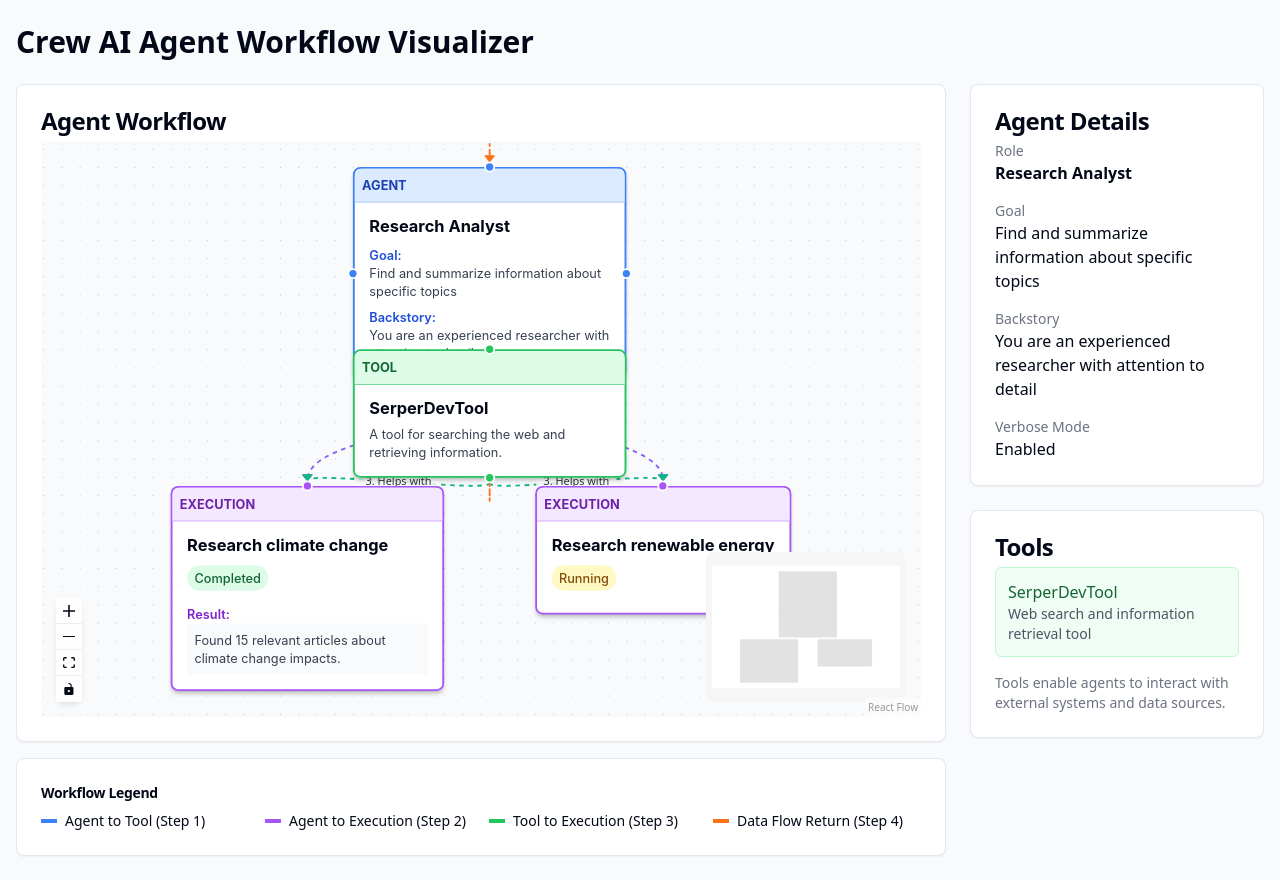
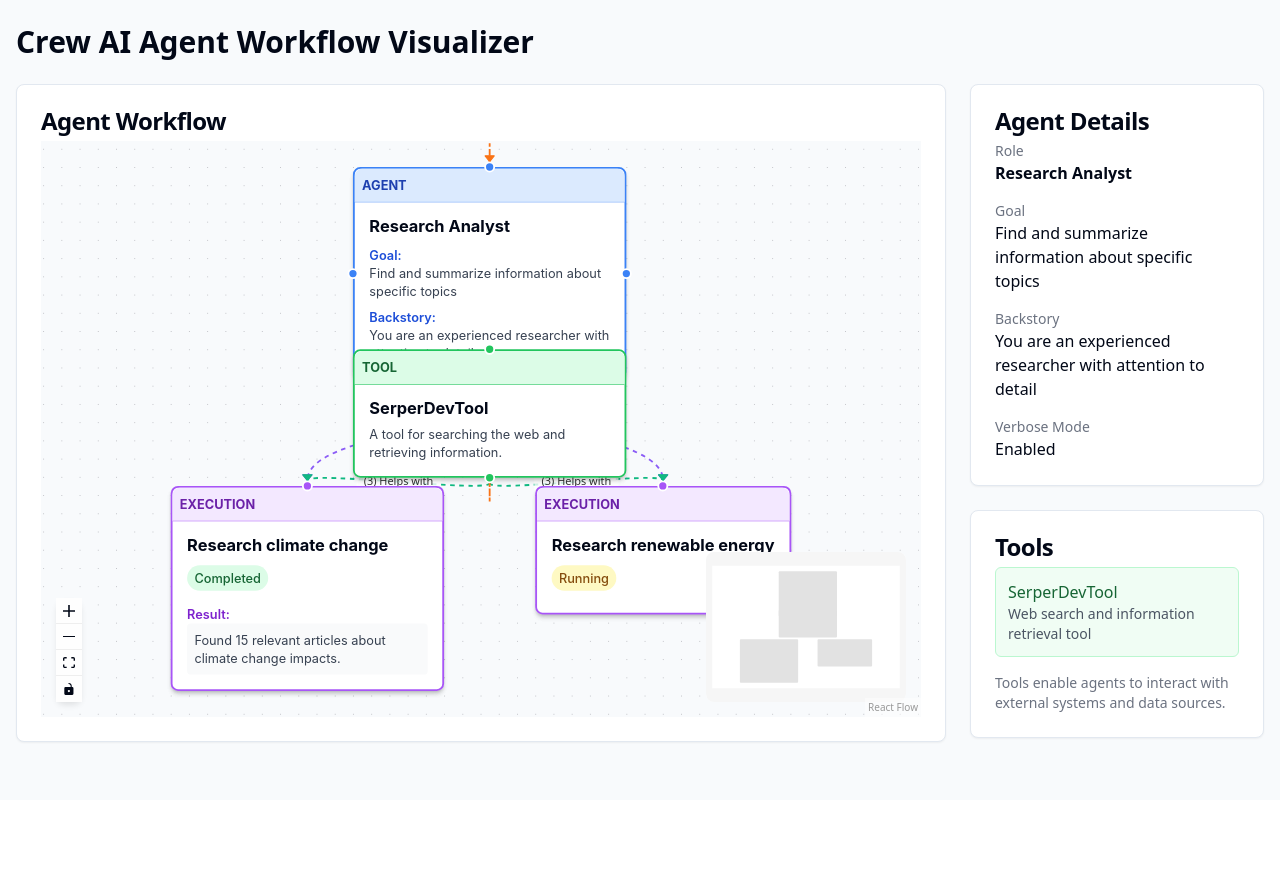
Before and after one commit to aitrace-dev/ai-trace-cli, a React (Vite) app: page / in a window 1280 px wide. After the commit the page ends 800 px from the top, so only its background shows below. Built offline with nearby package versions, Linux system fonts and the light colour scheme.

Commit message:
Refactor: Update workflow edges and remove legend
- Updated the edges to include numbers in the labels.
- Removed the "Workflow Legend" section.
- Changed the direction of the arrow from Execution to Agent.

```diff
--- a/src/components/workflow/AgentWorkflow.tsx
+++ b/src/components/workflow/AgentWorkflow.tsx
@@ -63,7 +63,7 @@ const initialNodes: Node[] = [
   }
 ];
 
-// Updated edges to show the correct flow of interactions
+// Updated edges to show the correct flow of interactions with numbers
 const initialEdges: Edge[] = [
   // Agent initiates tool usage
   {
@@ -71,7 +71,7 @@ const initialEdges: Edge[] = [
     source: "agent-1",
     target: "tool-1",
     animated: true,
-    label: "1. Uses",
+    label: "(1) Uses",
     labelBgPadding: [8, 4],
     labelBgBorderRadius: 4,
     labelBgStyle: { fill: "#FFFFFF", fillOpacity: 0.8 },
@@ -88,7 +88,7 @@ const initialEdges: Edge[] = [
     source: "agent-1",
     target: "execution-1",
     animated: true,
-    label: "2. Initiates",
+    label: "(2) Initiates",
     labelBgPadding: [8, 4],
     labelBgBorderRadius: 4,
     labelBgStyle: { fill: "#FFFFFF", fillOpacity: 0.8 },
@@ -104,7 +104,7 @@ const initialEdges: Edge[] = [
     source: "agent-1",
     target: "execution-2",
     animated: true,
-    label: "2. Initiates",
+    label: "(2) Initiates",
     labelBgPadding: [8, 4],
     labelBgBorderRadius: 4,
     labelBgStyle: { fill: "#FFFFFF", fillOpacity: 0.8 },
@@ -115,13 +115,13 @@ const initialEdges: Edge[] = [
       color: "#8b5cf6",
     }
   },
-  // Tool contributes to executions
+  // Tool helps executions
   {
     id: "edge-tool-to-execution-1",
     source: "tool-1",
     target: "execution-1",
     animated: true,
-    label: "3. Helps with",
+    label: "(3) Helps with",
     labelBgPadding: [8, 4],
     labelBgBorderRadius: 4,
     labelBgStyle: { fill: "#FFFFFF", fillOpacity: 0.8 },
@@ -137,7 +137,7 @@ const initialEdges: Edge[] = [
     source: "tool-1",
     target: "execution-2",
     animated: true,
-    label: "3. Helps with",
+    label: "(3) Helps with",
     labelBgPadding: [8, 4],
     labelBgBorderRadius: 4,
     labelBgStyle: { fill: "#FFFFFF", fillOpacity: 0.8 },
@@ -148,13 +148,48 @@ const initialEdges: Edge[] = [
       color: "#10b981",
     }
   },
-  // Results flow back to the agent
+  // Execution results flow back to the agent (changed from tool to execution)
+  {
+    id: "edge-execution-1-to-agent",
+    source: "execution-1",
+    target: "agent-1",
+    animated: true,
+    label: "(4) Returns data",
+    labelBgPadding: [8, 4],
+    labelBgBorderRadius: 4,
+    labelBgStyle: { fill: "#FFFFFF", fillOpacity: 0.8 },
+    labelStyle: { fill: "#333333", fontWeight: 500 },
+    type: 'smoothstep',
+    style: { stroke: "#f97316", strokeWidth: 2 },
+    markerEnd: {
+      type: MarkerType.ArrowClosed,
+      color: "#f97316",
+    }
+  },
+  {
+    id: "edge-execution-2-to-agent",
+    source: "execution-2",
+    target: "agent-1",
+    animated: true,
+    label: "(4) Returns data",
+    labelBgPadding: [8, 4],
+    labelBgBorderRadius: 4,
+    labelBgStyle: { fill: "#FFFFFF", fillOpacity: 0.8 },
+    labelStyle: { fill: "#333333", fontWeight: 500 },
+    type: 'smoothstep',
+    style: { stroke: "#f97316", strokeWidth: 2 },
+    markerEnd: {
+      type: MarkerType.ArrowClosed,
+      color: "#f97316",
+    }
+  },
+  // Tool also returns data to the agent
   {
     id: "edge-tool-to-agent",
     source: "tool-1",
     target: "agent-1",
     animated: true,
-    label: "4. Returns data",
+    label: "(4) Returns data",
     labelBgPadding: [8, 4],
     labelBgBorderRadius: 4,
     labelBgStyle: { fill: "#FFFFFF", fillOpacity: 0.8 },
--- a/src/components/workflow/WorkflowPage.tsx
+++ b/src/components/workflow/WorkflowPage.tsx
@@ -15,32 +15,6 @@ const WorkflowPage = () => {
             </CardHeader>
             <CardContent className="h-[600px]">
               <AgentWorkflow />
-            </CardContent>
-          </Card>
-
-          <Card className="mt-4">
-            <CardHeader className="pb-2">
-              <CardTitle className="text-sm">Workflow Legend</CardTitle>
-            </CardHeader>
-            <CardContent>
-              <div className="grid grid-cols-2 md:grid-cols-4 gap-4 text-sm">
-                <div className="flex items-center">
-                  <div className="w-4 h-1 bg-blue-500 mr-2"></div>
-                  <span>Agent to Tool (Step 1)</span>
-                </div>
-                <div className="flex items-center">
-                  <div className="w-4 h-1 bg-purple-500 mr-2"></div>
-                  <span>Agent to Execution (Step 2)</span>
-                </div>
-                <div className="flex items-center">
-                  <div className="w-4 h-1 bg-green-500 mr-2"></div>
-                  <span>Tool to Execution (Step 3)</span>
-                </div>
-                <div className="flex items-center">
-                  <div className="w-4 h-1 bg-orange-500 mr-2"></div>
-                  <span>Data Flow Return (Step 4)</span>
-                </div>
-              </div>
             </CardContent>
           </Card>
         </div>
--- a/src/styles/workflow.css
+++ b/src/styles/workflow.css
@@ -65,6 +65,15 @@
   }
 }
 
+/* Enhanced edge label styling for numbered steps */
+.react-flow__edge-text {
+  font-weight: 600;
+}
+
+.react-flow__edge-textbg {
+  fill-opacity: 0.9;
+}
+
 /* Custom handle styling by position */
 .react-flow__handle.custom-handle {
   width: 8px;
```
